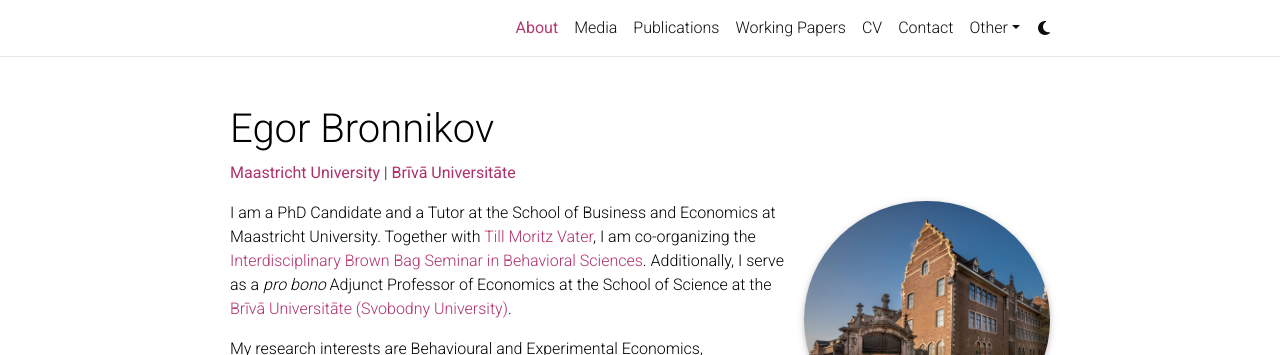
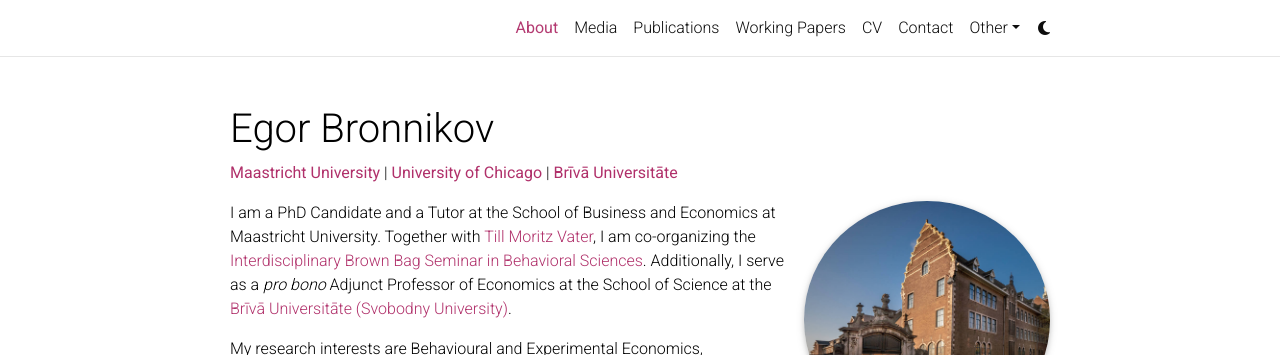
Before and after one commit to egorbronnikov/egorbronnikov.github.io, a Jekyll site: the page built from _pages/about.md, in a window 1280 px wide and 1366 px high. Shown: the top 355 px of the window. Built offline with Jekyll 4.4.1, drawn with Linux system fonts in a browser that asks for light colours; comment, search, counter and statistics services are not loaded; a style sheet for code colours, icons or effects is not loaded.

Commit message:
Update about.md

```diff
--- a/_pages/about.md
+++ b/_pages/about.md
@@ -2,7 +2,7 @@
 layout: about
 title: About
 permalink: /
-subtitle: <span style="color:gray"> </span>  <b><a href='https://www.maastrichtuniversity.nl/about-um/faculties/school-business-and-economics'>Maastricht University</a></b> | <b><a href='https://freemoscow.university/?lang=en'>Brīvā Universitāte</a></b>
+subtitle: <span style="color:gray"> </span>  <b><a href='https://www.maastrichtuniversity.nl/about-um/faculties/school-business-and-economics'>Maastricht University</a></b> | <b><a href='https://political-science.uchicago.edu/'>University of Chicago</a></b>   | <b><a href='https://freemoscow.university/?lang=en'>Brīvā Universitāte</a></b>
 
 
 
```
